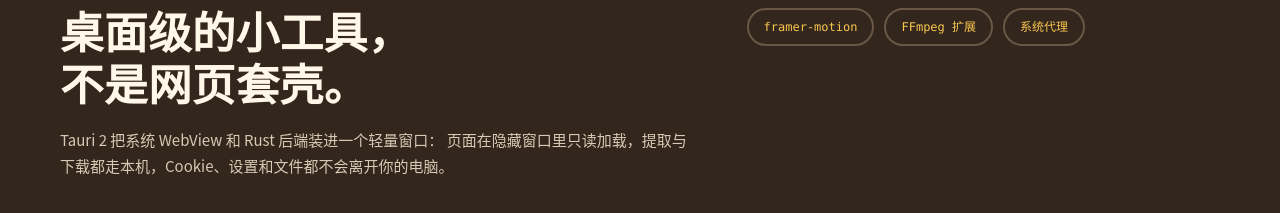
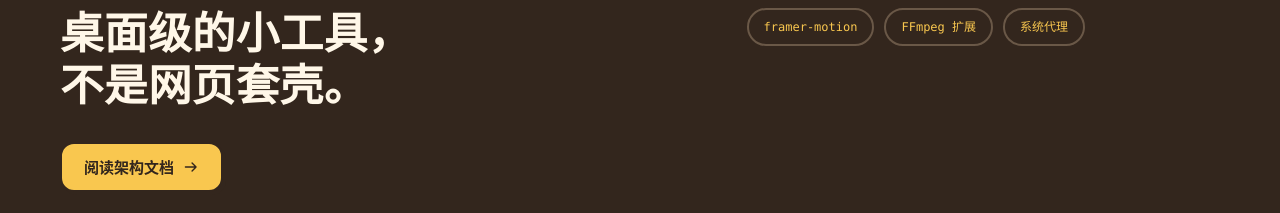
Before and after one commit to xw-meow/crawl-bear, a React (Vite) app in the folder apps/website/: page / in a window 1280 px wide. Shown: the part 4289-4502 px from the top of the page. Built offline with nearby package versions, Linux system fonts and the light colour scheme.

Commit message:
copy(website): trim tech paragraph

```diff
--- a/apps/website/src/App.tsx
+++ b/apps/website/src/App.tsx
@@ -389,10 +389,6 @@ export default function App() {
                 <br />
                 不是网页套壳。
               </h2>
-              <p>
-                Tauri 2 把系统 WebView 和 Rust 后端装进一个轻量窗口：
-                页面在隐藏窗口里只读加载，提取与下载都走本机，Cookie、设置和文件都不会离开你的电脑。
-              </p>
               <a className="btn btn--light" href={`${REPO}/tree/main/docs`} target="_blank" rel="noreferrer">
                 阅读架构文档
                 <ArrowRightIcon size={16} />
```
